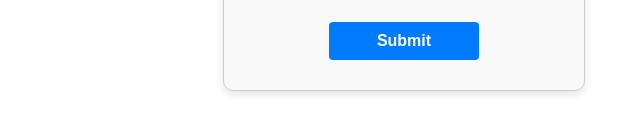
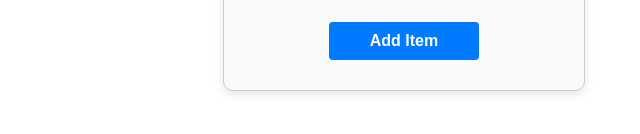
Before and after one commit to barezzali2/Retail-Pro, a website: page index.html in a window 1280 px wide. Shown: the part 276-410 px from the top of the page, 236-876 px from the left. Drawn offline with Linux system fonts and the light colour scheme.

Commit message:
The name of the button is changed

```diff
--- a/index.html
+++ b/index.html
@@ -15,7 +15,7 @@
         <label for="name"></label><input type="text" id="name" placeholder="Enter the product name:">
         <label for="year"></label><input type="number" id="year" placeholder="Enter the year:">
         <label for="country"></label><input type="text" id="country" placeholder="Enter the country from which made:">
-        <button class="submit" onclick="addProducts()">Submit</button>
+        <button class="submit" onclick="addProducts()">Add Item</button>
     </div>
 
 
```
